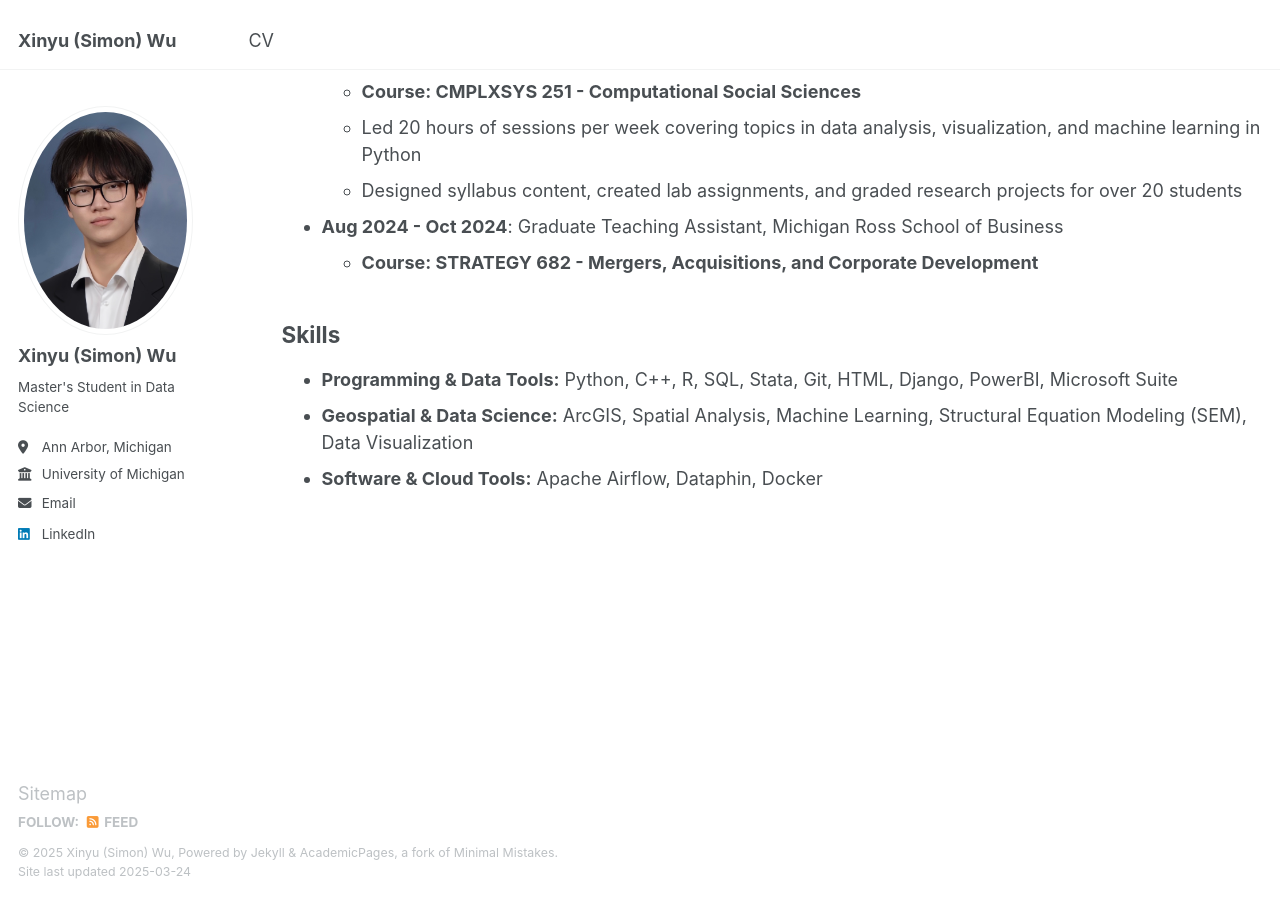
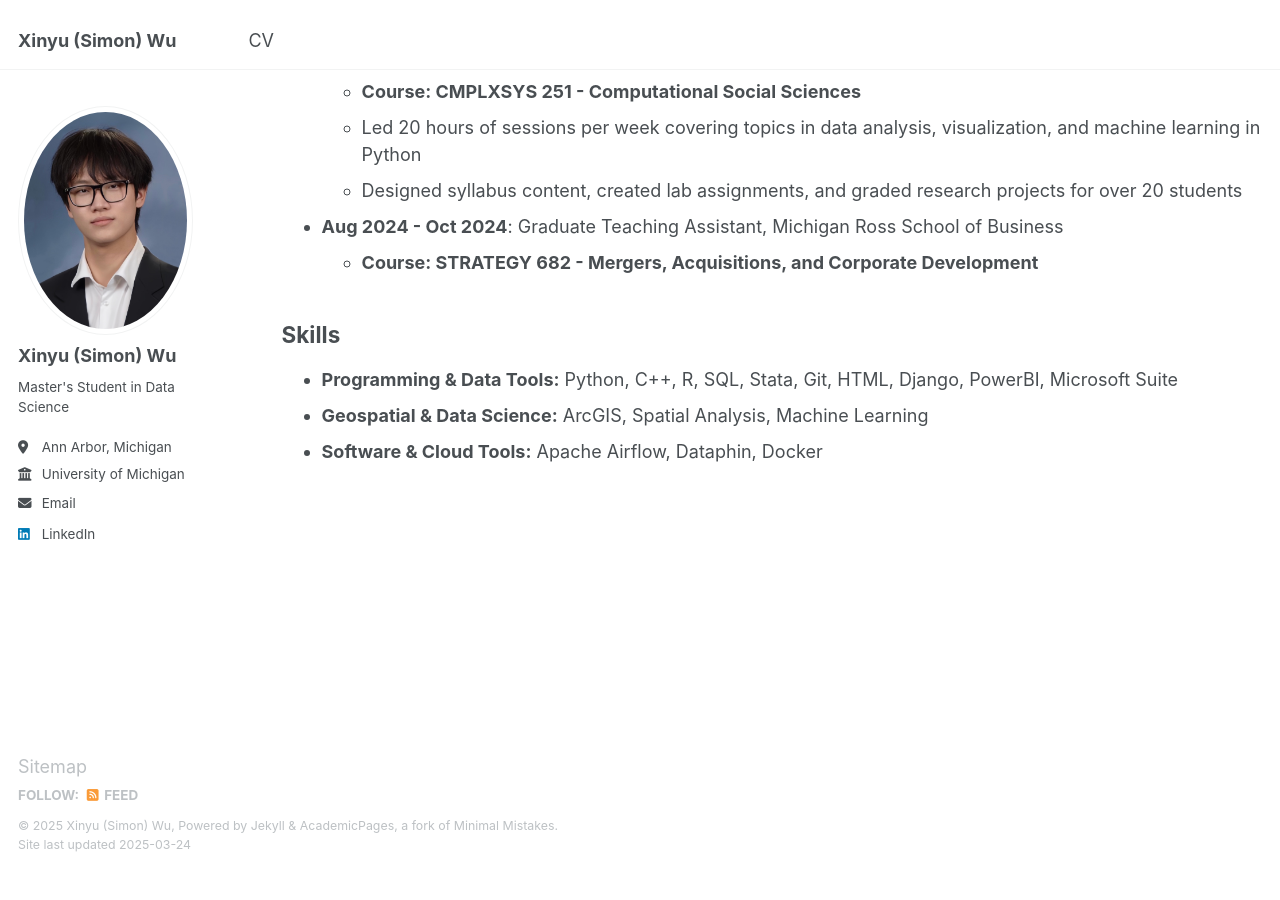
Before and after one commit to Simonxyw/simonxyw.github.io, a Jekyll site: the page built from _pages/cv.md, in a window 1280 px wide and 900 px high, scrolled down 1518 px. Built offline with Jekyll 4.4.1, drawn with Linux system fonts in a browser that asks for light colours; after the commit the page ends 2391 px from its top, so only the background shows below that.

Commit message:
Update cv.md

```diff
--- a/_pages/cv.md
+++ b/_pages/cv.md
@@ -64,5 +64,5 @@ Teaching Experience
 Skills
 -----
 * **Programming & Data Tools:** Python, C++, R, SQL, Stata, Git, HTML, Django, PowerBI, Microsoft Suite
-* **Geospatial & Data Science:** ArcGIS, Spatial Analysis, Machine Learning, Structural Equation Modeling (SEM), Data Visualization
+* **Geospatial & Data Science:** ArcGIS, Spatial Analysis, Machine Learning
 * **Software & Cloud Tools:** Apache Airflow, Dataphin, Docker
```
